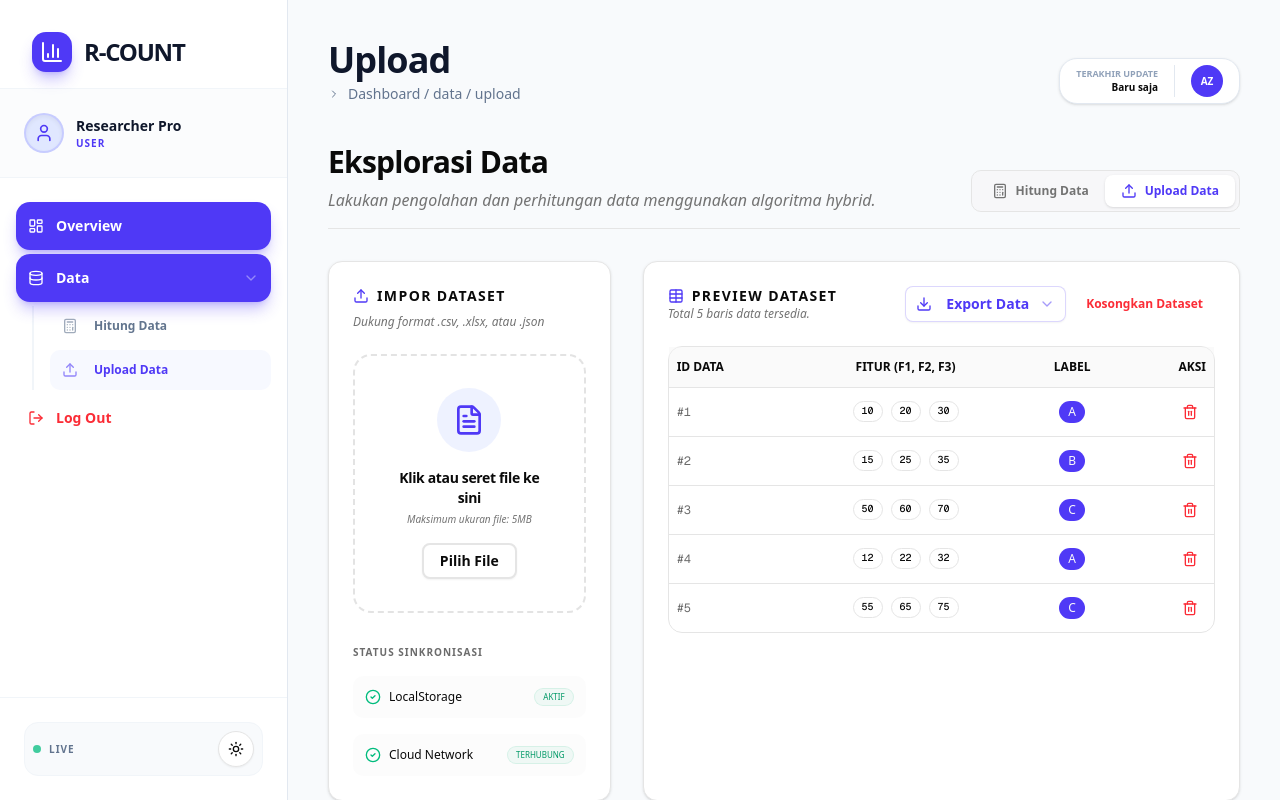
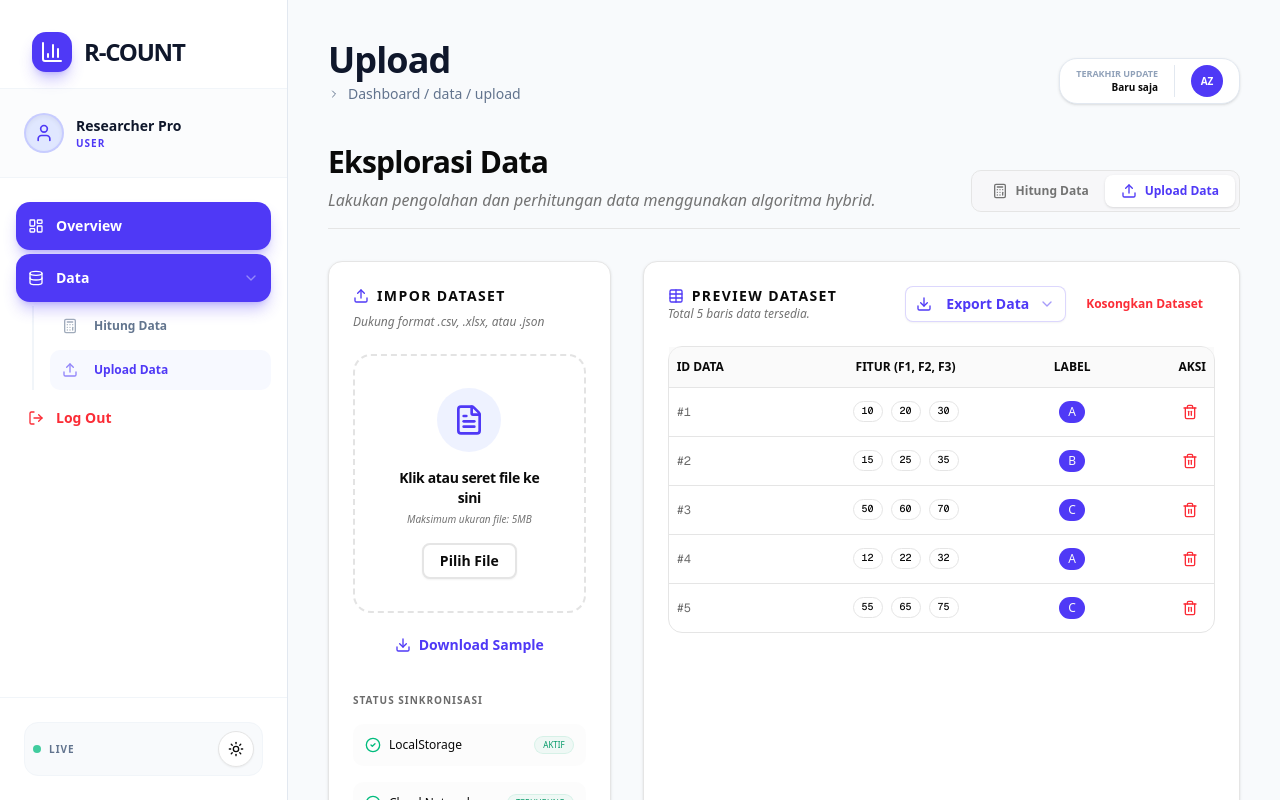
Before and after one commit to ryres/r-count, a Next.js app: page /dashboard/data/upload in a window 1280 px wide. Built offline with nearby package versions, Linux system fonts and the light colour scheme; no server answers.

Commit message:
Feature: added download sample dataset dropdown to upload page

```diff
--- a/app/dashboard/data/upload/page.js
+++ b/app/dashboard/data/upload/page.js
@@ -22,8 +22,16 @@ import {
     Loader2,
     Database,
     Table as TableIcon,
-    Trash2
+    Trash2,
+    Download,
+    FileDown
 } from "lucide-react";
+import {
+    DropdownMenu,
+    DropdownMenuContent,
+    DropdownMenuItem,
+    DropdownMenuTrigger,
+} from "@/components/ui/dropdown-menu";
 import {
     Table,
     TableBody,
@@ -174,6 +182,27 @@ export default function UploadDataPage() {
                                 </Button>
                             </div>
 
+                            <div className="mt-4">
+                                <DropdownMenu>
+                                    <DropdownMenuTrigger asChild>
+                                        <Button variant="ghost" size="sm" className="w-full text-indigo-600 font-bold gap-2 hover:bg-indigo-50 dark:hover:bg-indigo-950/30">
+                                            <Download className="h-4 w-4" /> Download Sample
+                                        </Button>
+                                    </DropdownMenuTrigger>
+                                    <DropdownMenuContent align="end" className="w-56 font-bold">
+                                        <DropdownMenuItem onClick={() => window.open('/samples/sample_data_akademik.csv')}>
+                                            <FileDown className="mr-2 h-4 w-4" /> Data Akademik (.csv)
+                                        </DropdownMenuItem>
+                                        <DropdownMenuItem onClick={() => window.open('/samples/sample_data_kesehatan.csv')}>
+                                            <FileDown className="mr-2 h-4 w-4" /> Data Kesehatan (.csv)
+                                        </DropdownMenuItem>
+                                        <DropdownMenuItem onClick={() => window.open('/samples/sample_data_produk.json')}>
+                                            <FileDown className="mr-2 h-4 w-4" /> Data Produk (.json)
+                                        </DropdownMenuItem>
+                                    </DropdownMenuContent>
+                                </DropdownMenu>
+                            </div>
+
                             <div className="mt-8 space-y-4">
                                 <h4 className="text-[10px] font-bold uppercase tracking-widest opacity-60">Status Sinkronisasi</h4>
                                 <div className="flex items-center justify-between p-3 rounded-lg bg-muted/30">
--- /dev/null
+++ b/public/samples/sample_data_produk.json
@@ -0,0 +1,8 @@
+[
+  {"features": [90, 80, 50], "label": "Premium"},
+  {"features": [70, 70, 70], "label": "Standar"},
+  {"features": [50, 40, 90], "label": "Ekonomis"},
+  {"features": [95, 85, 40], "label": "Premium"},
+  {"features": [60, 65, 80], "label": "Standar"},
+  {"features": [40, 30, 95], "label": "Ekonomis"}
+]
```
Also changed, not shown: public/samples/sample_data_akademik.csv (added), public/samples/sample_data_kesehatan.csv (added).
